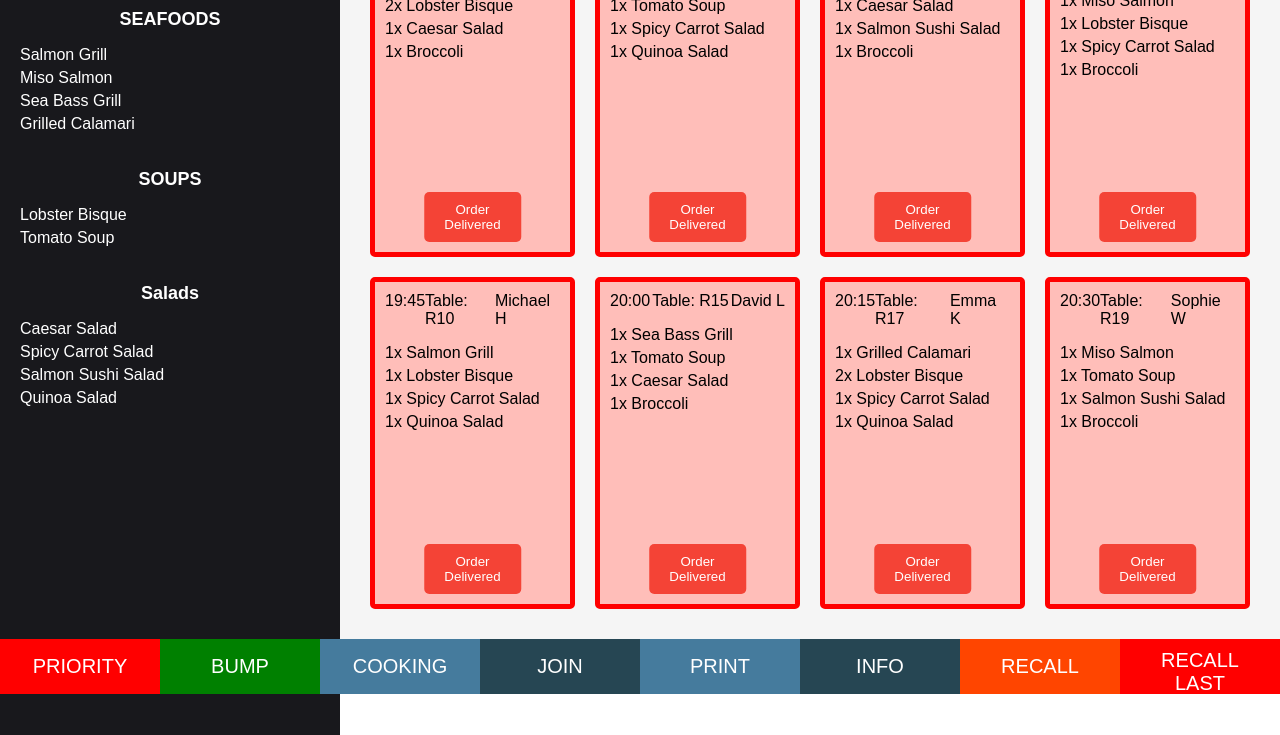
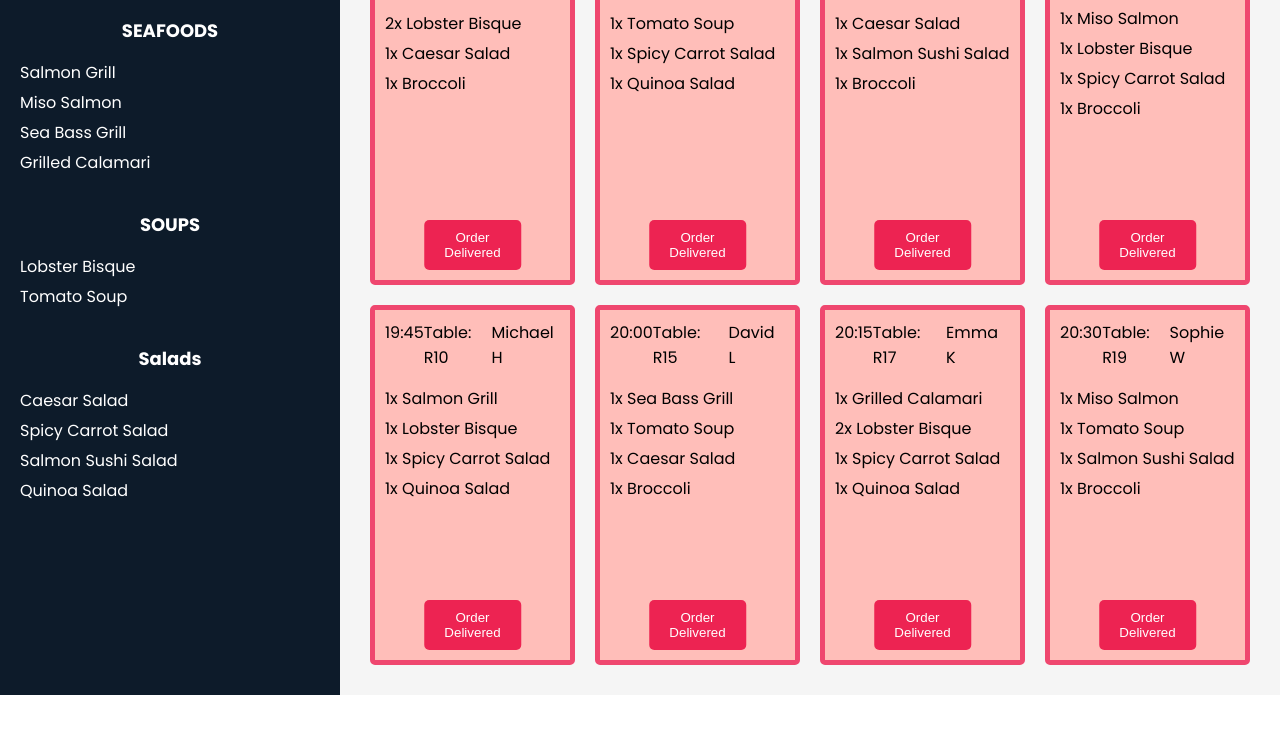
Before and after one commit to aisha0608/Smart-Menu, a plain HTML site: page AISHA/admin.html in a window 1280 px wide. Shown: the part 105-840 px from the top of the page. After the commit the page ends 800 px from the top, so only its background shows below. Drawn offline with Linux system fonts and the light colour scheme.

Commit message:
Update admin.html

```diff
--- a/AISHA/admin.html
+++ b/AISHA/admin.html
@@ -4,27 +4,28 @@
     <meta charset="UTF-8">
     <meta name="viewport" content="width=device-width, initial-scale=1.0">
     <title>Admin Page</title>
+    <link href="https://fonts.googleapis.com/css2?family=Poppins:wght@200;300;400;500;600;700;800&display=swap" rel="stylesheet">
     <style>
-        body {
-    font-family: Arial, sans-serif;
-    margin: 0;
-    padding: 0;
+       body {
+            font-family: 'Poppins', Arial, sans-serif;
+            margin: 0;
+            padding: 0;
+        }
 
-        }
 
         .container {
             display: flex;
             flex-direction: row;
-            height: 93vh;
+            height: 100vh;
             background-color: #ffd60a;
         }
 
         .sidebar {
-            background-color:#18181c;
+            background-color:#0d1b2a;
             color: white;
             padding: 20px;
             width: 350px;
-            min-height: 100vh;
+
 
             overflow-y: auto;
         }
@@ -87,7 +88,7 @@
         .order {
             background-color: white;
             border: 1px solid #ddd;
-            border-left: 7px solid red;
+            border-left: 7px solid #ef476f;
             border-radius: 5px;
             margin: 10px;
             padding: 10px;
@@ -117,49 +118,11 @@
             color: #777;
         }
 
-        .footer {
-            display: flex;
-        height:55px;
-            background-color: #333;
-            color: white;
-        }
 
-        .footer .btn {
-            padding: 10px 20px;
-            border: none;
-            background-color: #555;
-            color: white;
-            cursor: pointer;
-
-            width:200px;
-            font-size: 20px;;
-
-        }
-
-        #one,#eight
-        {
-            background-color: red;
-        }
-        #two
-        {
-            background-color: green;
-        }
-        #three,#five
-        {
-            background-color: #457b9d;
-        }
-        #four,#six
-        {
-            background-color:#264653;
-        }
-        #seven
-        {
-            background-color: orangered;
-        }
         .order {
             position: relative;
             padding-bottom: 50px;
-            border: 5px solid red;
+            border: 5px solid #ef476f;
             background-color: #ffbeb9;
         }
         .order .order-delivered-button {
@@ -168,7 +131,7 @@
             left: 50%;
             transform: translateX(-50%);
             padding: 10px 20px;
-            background-color: #f44336;
+            background-color: #ed2352;
             color: white;
             border: none;
             border-radius: 5px;
@@ -178,7 +141,7 @@
             background-color: #d32f2f;
         }
         .order-delivered {
-            border-color: green;
+            border-color: #5ac981;
         }
 
 
@@ -370,16 +333,7 @@
             </div>
         </div>
     </div>
-    <div class="footer">
-        <button class="btn btn-priority" id="one">PRIORITY</button>
-        <button class="btn btn-bump" id="two">BUMP</button>
-        <button class="btn btn-cooking" id="three">COOKING</button>
-        <button class="btn btn-join" id="four">JOIN</button>
-        <button class="btn btn-print" id="five">PRINT</button>
-        <button class="btn btn-info" id="six">INFO</button>
-        <button class="btn btn-recall" id="seven">RECALL</button>
-        <button class="btn btn-recall-last" id="eight">RECALL LAST</button>
-    </div>
+
     <script>
        function markOrderDelivered(button) {
     var orderBox = button.closest('.order');
```
